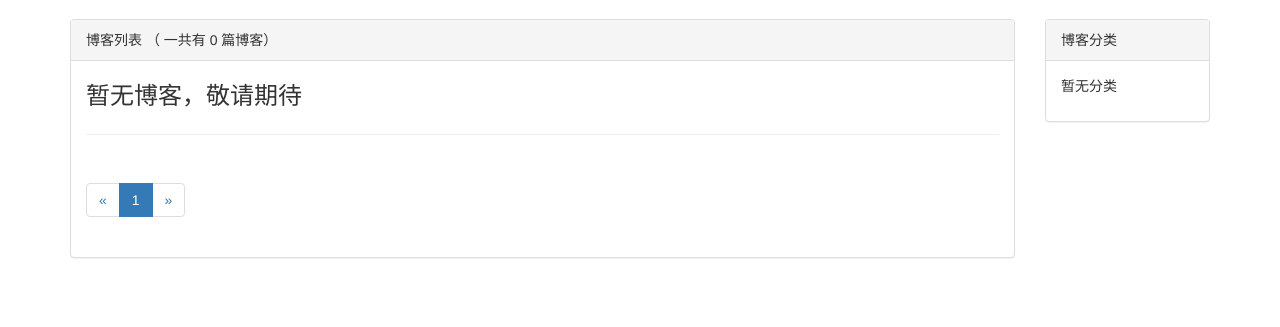
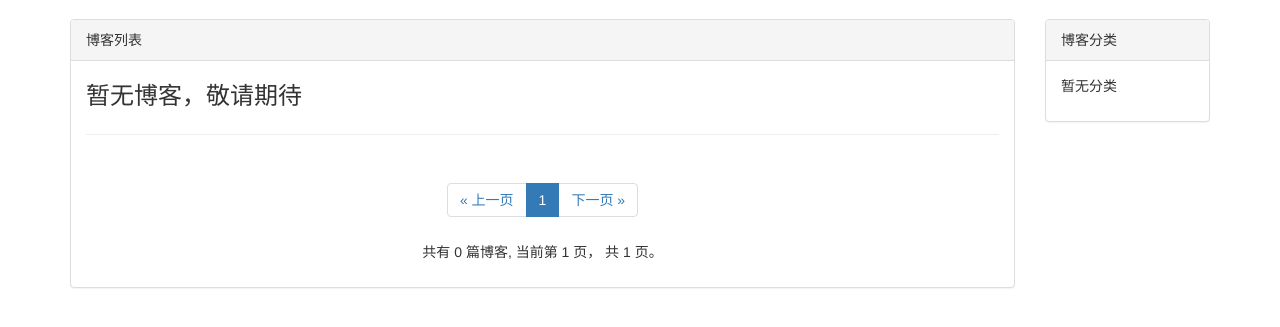
Before and after one commit to able8/Django-Course, a Django app: page /blog/ in a window 1280 px wide. Shown: the part 51-378 px from the top of the page. Run offline with Django 3.2, Linux system fonts and the light colour scheme; data that the repository does not hold is empty; some libraries are stand-ins or nearby versions.

Commit message:
p14 页码栏，优化显示的页码范围，这部分看似简单，内容不少

```diff
--- a/mysite/blog/static/blog/blog.css
+++ b/mysite/blog/static/blog/blog.css
@@ -29,3 +29,7 @@ ul.blog-info-description li{
 div.blog-content {
     text-indent: 2em;
 }
+
+div.paginator {
+    text-align: center;
+}
--- a/mysite/blog/templates/blog/blog_list.html
+++ b/mysite/blog/templates/blog/blog_list.html
@@ -14,7 +14,7 @@
                 <div class="panel panel-default">
 
                     <div class="panel-heading">{% block blog_list_tilte %}
-                            博客列表 （ 一共有 {{ page_of_blogs.paginator.count }} 篇博客）
+                            博客列表
                     {% endblock blog_list_tilte %}</div>
                     <div class="panel-body">
                         {% for blog in page_of_blogs %}
@@ -36,23 +36,28 @@
                         </div>
                         {% endfor %}
 
+<div class="paginator">
 <ul class="pagination">
     <li>
 
         {% if page_of_blogs.has_previous %}
             <a href="?page={{ page_of_blogs.previous_page_number }}" aria-label="Previous">
-                <span aria-hidden="true">&laquo;</span>
+                <span aria-hidden="true">&laquo; 上一页</span>
             </a>
         {% else %}
-                <span aria-hidden="true">&laquo;</span>
+                <span aria-hidden="true">&laquo; 上一页</span>
         {% endif %}
     </li>
     {# 全部页面 #}
-    {% for page_num in  page_of_blogs.paginator.page_range %}
+    {% for page_num in  page_range %}
         {% if page_num == page_of_blogs.number %}
         <li class="active"><span>{{ page_num }}</span></li>
         {% else %}
-        <li><a href="?page={{ page_num }}">{{ page_num }}</a></li>
+            {% if page_num == '...' %}
+            <li><span>{{ page_num }}</span></li>
+            {% else %}
+            <li><a href="?page={{ page_num }}">{{ page_num }}</a></li>
+            {% endif %}
         {% endif %}
     {% endfor %}
 
@@ -60,14 +65,21 @@
         {# 下一页 #}
         {% if page_of_blogs.has_next %}
             <a href="?page={{ page_of_blogs.next_page_number }}" aria-label="Next">
-                <span aria-hidden="true">&raquo;</span>
+                <span aria-hidden="true">下一页 &raquo;</span>
             </a>
         {% else %}
-                <span aria-hidden="true">&raquo;</span>
+                <span aria-hidden="true">下一页 &raquo;</span>
         {% endif %}
 
     </li>
 </ul>
+
+<p>
+    共有 {{ page_of_blogs.paginator.count }} 篇博客,
+    当前第 {{ page_of_blogs.number }} 页，
+    共 {{ page_of_blogs.paginator.num_pages }} 页。
+</p>
+</div>
 
                     </div>
                 </div>
--- a/mysite/blog/views.py
+++ b/mysite/blog/views.py
@@ -5,12 +5,29 @@ from .models import Blog, BlogType
 
 def blog_list(request):
     blogs_all_list = Blog.objects.all()
-    paginator = Paginator(blogs_all_list, 2) # 每10篇进行分页
+    paginator = Paginator(blogs_all_list, 2) # 每2篇进行分页
+    # print(dir(paginator))
     page_num = request.GET.get('page', 1) # 获取url的页面参数（GET请求）
     page_of_blogs = paginator.get_page(page_num)
+    current_page_num = page_of_blogs.number # 获取当前页码
+    # 获取当前页的前后2页的页码范围
+    page_range = [x for x in range(current_page_num - 2, current_page_num + 3) if x in paginator.page_range ]
+
+    # 加上省略号间隔页码
+    if page_range[0] - 1 >= 2:
+        page_range.insert(0, '...')
+    if paginator.num_pages - page_range[-1] >= 2:
+        page_range.append('...')
+    # 加上首页和尾页
+    if page_range[0] != 1:
+        page_range.insert(0, 1)
+    if page_range[-1] != paginator.num_pages:
+        page_range.append(paginator.num_pages)
+
     context = {}
     # context['blogs'] = Blog.objects.all()
     context['page_of_blogs'] = page_of_blogs
+    context['page_range'] = page_range
     context['blog_types'] = BlogType.objects.all()
     # context['blogs_count'] = Blog.objects.all().count
     return render_to_response('blog/blog_list.html', context)
```
Also changed, not shown: README.md.
